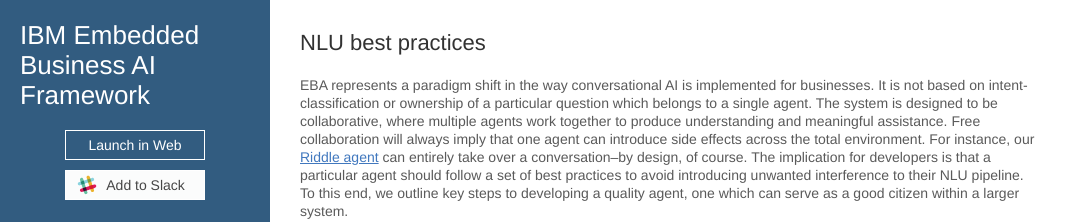
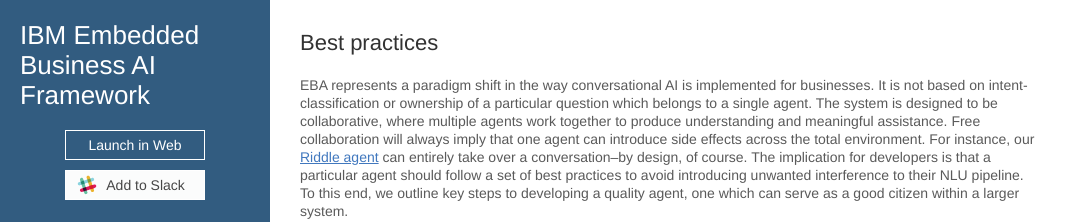
Before and after one commit to ibm-watson-embedded-business-assistant/eba-example-agents, a Jekyll site: the page built from docs/articles/NLUBestPractices.md, in a window 1280 px wide and 900 px high. Shown: the top 222 px of the window, without its empty margins (0-1083 px from the left). Built offline with Jekyll 4.4.1, drawn with Linux system fonts in a browser that asks for light colours; our own code applies the rules of GitHub Pages for plain Markdown files; the repository's description, which GitHub fills in, is left out.

Commit message:
Update NLUBestPractices.md

```diff
--- a/docs/articles/NLUBestPractices.md
+++ b/docs/articles/NLUBestPractices.md
@@ -1,4 +1,4 @@
-## NLU best practices
+## Best practices
 
 EBA represents a paradigm shift in the way conversational AI is implemented for businesses. It is not based on intent-classification or ownership of a particular question which belongs to a single agent. The system is designed to be collaborative, where multiple agents work together to produce understanding and meaningful assistance. Free collaboration will always imply that one agent can introduce side effects across the total environment. For instance, our [Riddle agent](../../Riddles.md) can entirely take over a conversation--by design, of course. The implication for developers is that a particular agent should follow a set of best practices to avoid introducing unwanted interference to their NLU pipeline. To this end, we outline key steps to developing a quality agent, one which can serve as a good citizen within a larger system.
 
```
